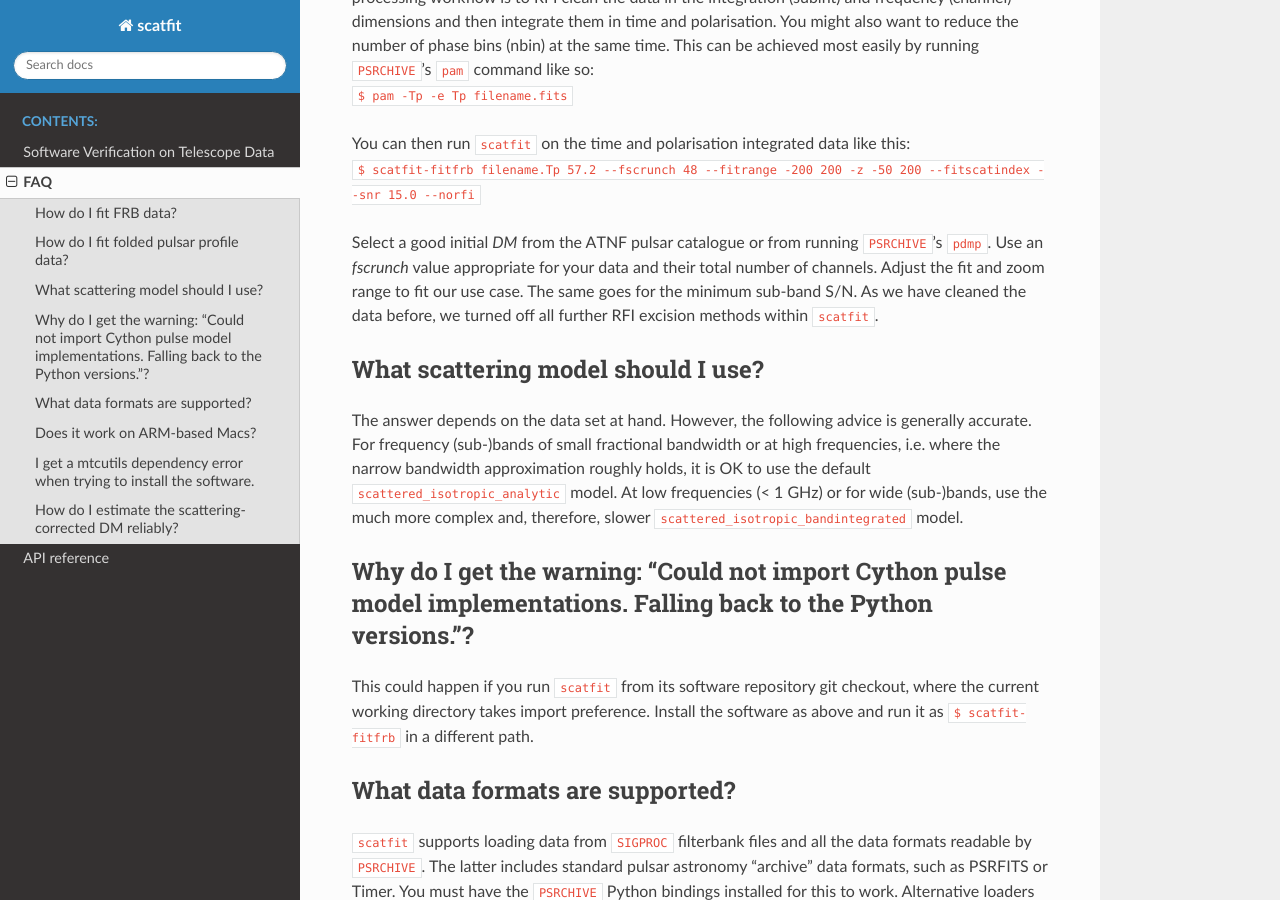
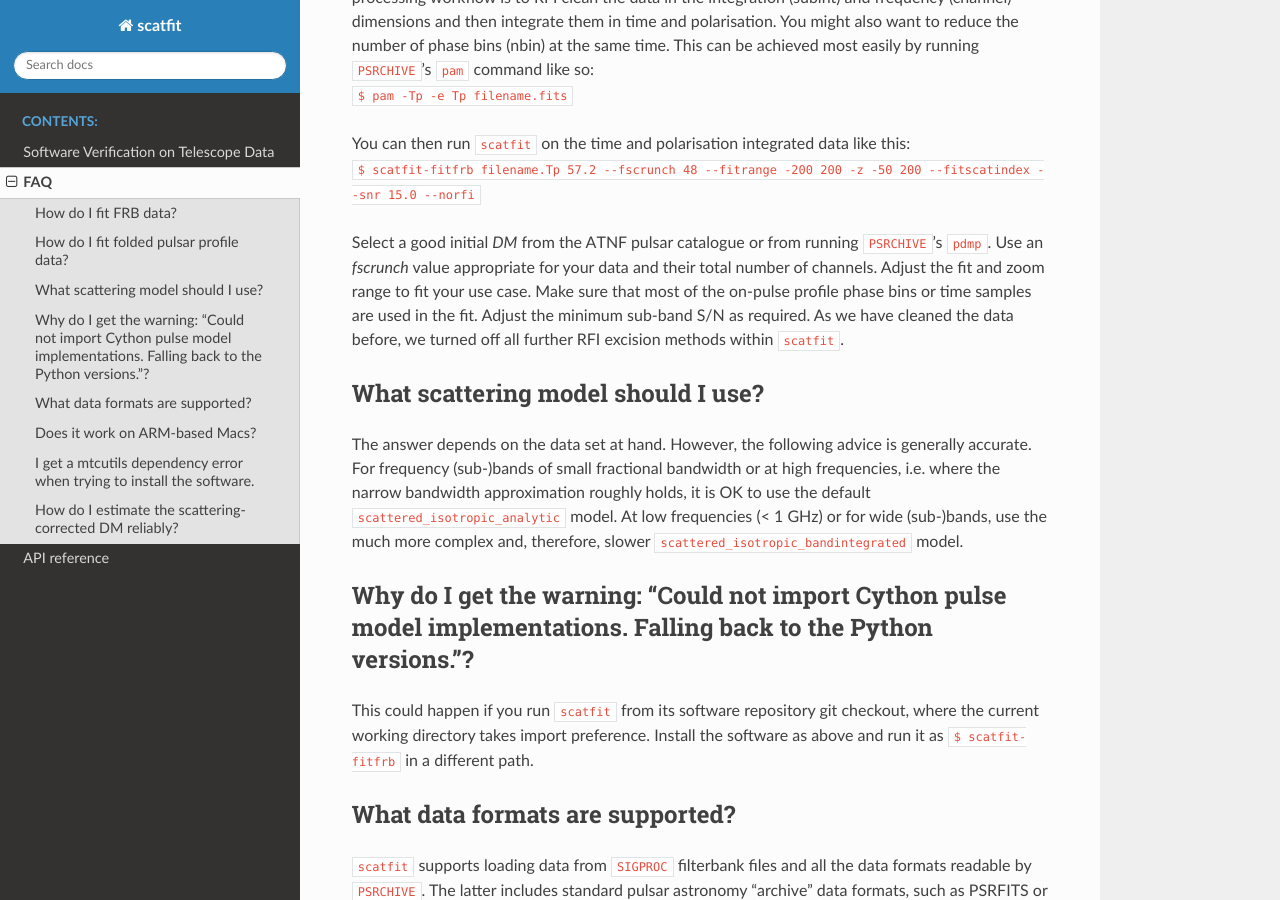
Before and after one commit to fjankowsk/scatfit, a Sphinx documentation site: the page built from docs/FAQ.md, in a window 1280 px wide and 900 px high, scrolled down 775 px. Built offline with Sphinx 7.4.7 and the Read the Docs theme 3.1.0, drawn with Linux system fonts in a browser that asks for light colours.

Commit message:
Tweak the description after re-reading.

```diff
--- a/docs/FAQ.md
+++ b/docs/FAQ.md
@@ -17,7 +17,7 @@ The input data should be fully integrated in time (tscrunched) but must contain
 You can then run `scatfit` on the time and polarisation integrated data like this:
 `$ scatfit-fitfrb filename.Tp 57.2 --fscrunch 48 --fitrange -200 200 -z -50 200 --fitscatindex --snr 15.0 --norfi`
 
-Select a good initial *DM* from the ATNF pulsar catalogue or from running `PSRCHIVE`'s `pdmp`. Use an *fscrunch* value appropriate for your data and their total number of channels. Adjust the fit and zoom range to fit our use case. The same goes for the minimum sub-band S/N. As we have cleaned the data before, we turned off all further RFI excision methods within `scatfit`.
+Select a good initial *DM* from the ATNF pulsar catalogue or from running `PSRCHIVE`'s `pdmp`. Use an *fscrunch* value appropriate for your data and their total number of channels. Adjust the fit and zoom range to fit your use case. Make sure that most of the on-pulse profile phase bins or time samples are used in the fit. Adjust the minimum sub-band S/N as required. As we have cleaned the data before, we turned off all further RFI excision methods within `scatfit`.
 
 ## What scattering model should I use? ##
 
```
